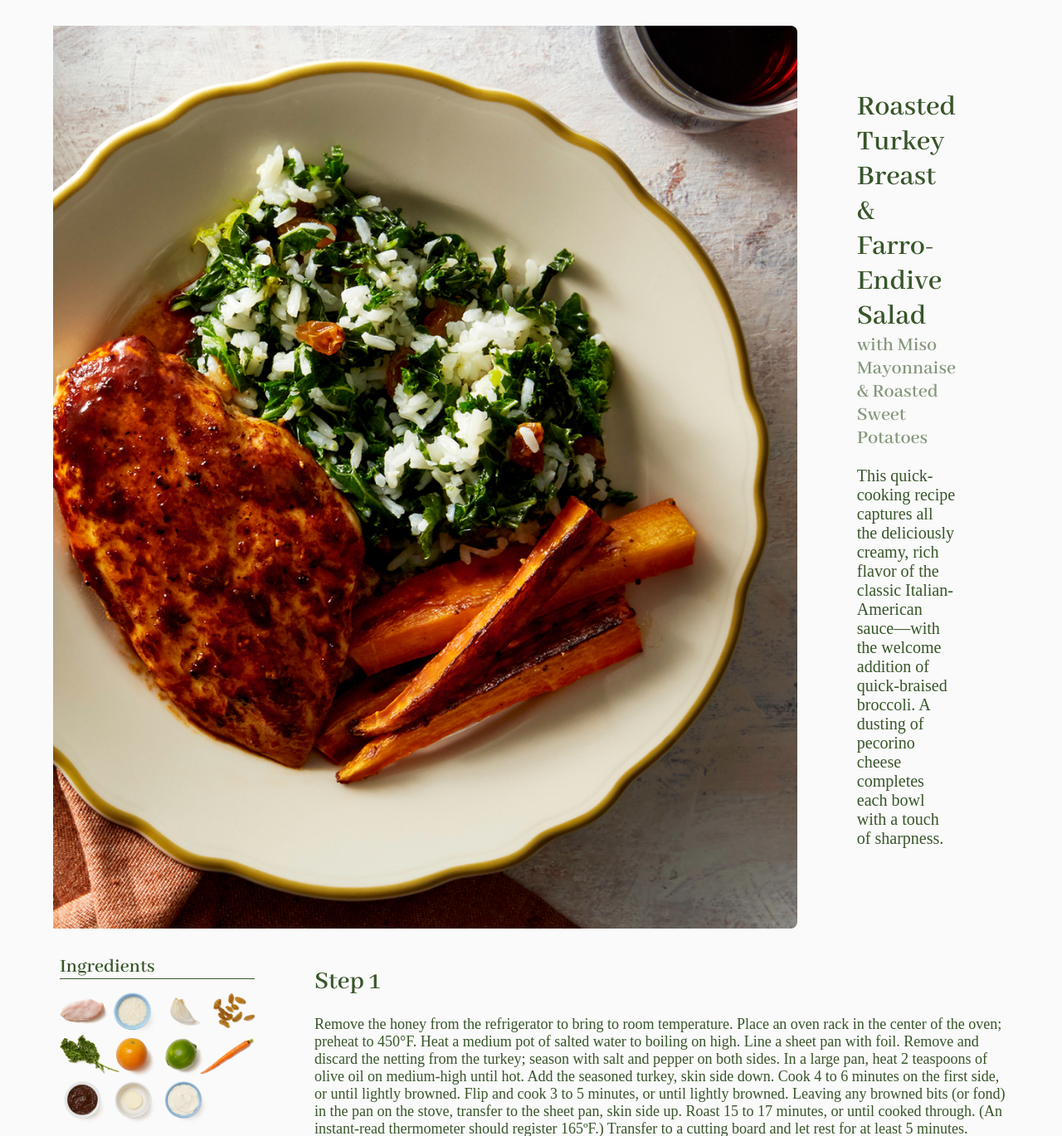
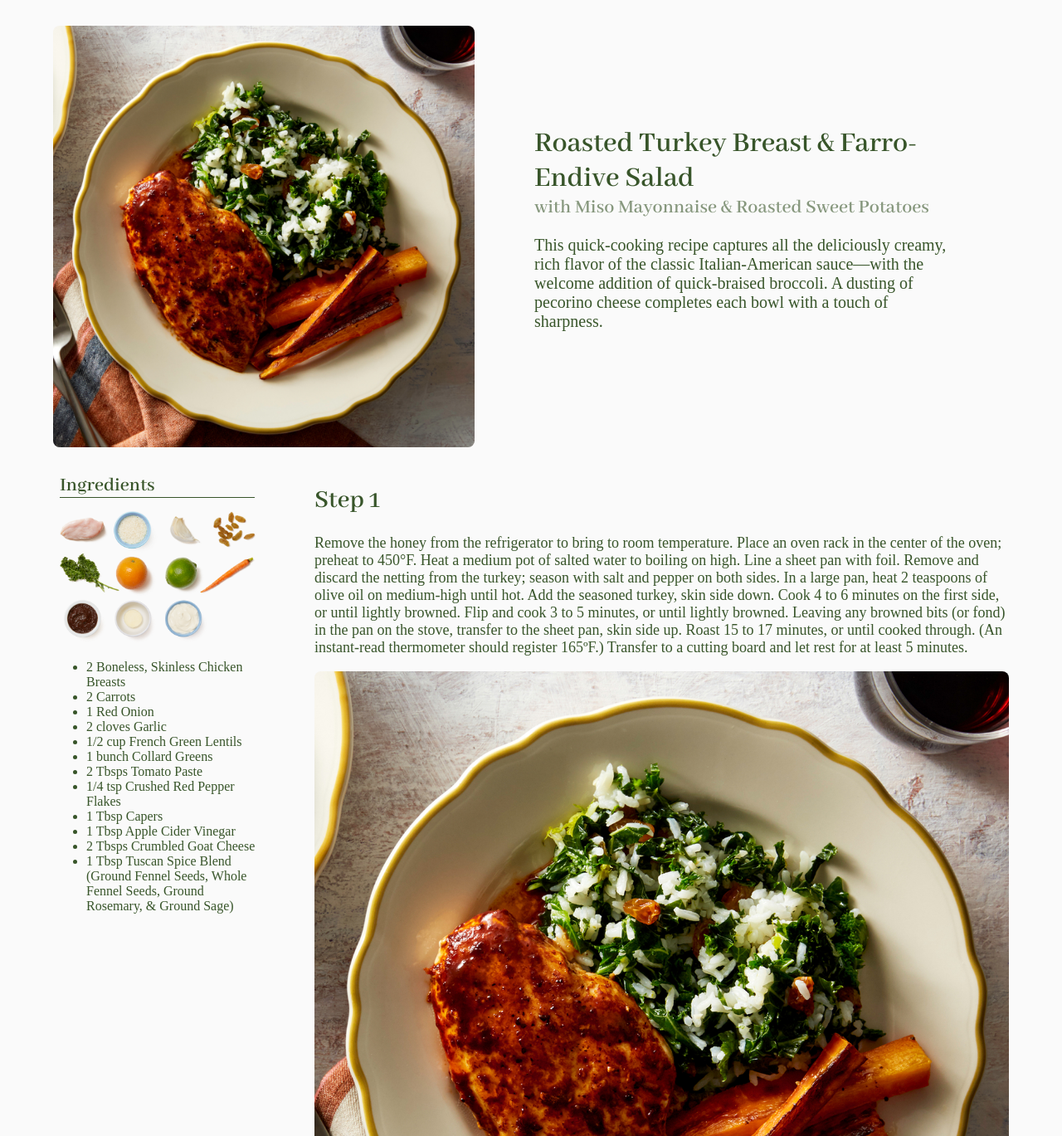
Before and after one commit to kanyasrithong/idm232-ks4264, a PHP site: page /recipe.html in a window 1280 px wide. Shown: the part 99-1468 px from the top of the page at 83% size. Run offline with PHP 8.4, Linux system fonts and the light colour scheme; some web fonts are replaced.

Commit message:
Fix img scaling

```diff
--- a/recipe.css
+++ b/recipe.css
@@ -35,6 +35,7 @@ h2 {
   img {
     aspect-ratio: 1 / 1;
     border-radius: 8px;
+    min-width: 0;
     width: 100%;
   }
 
```
